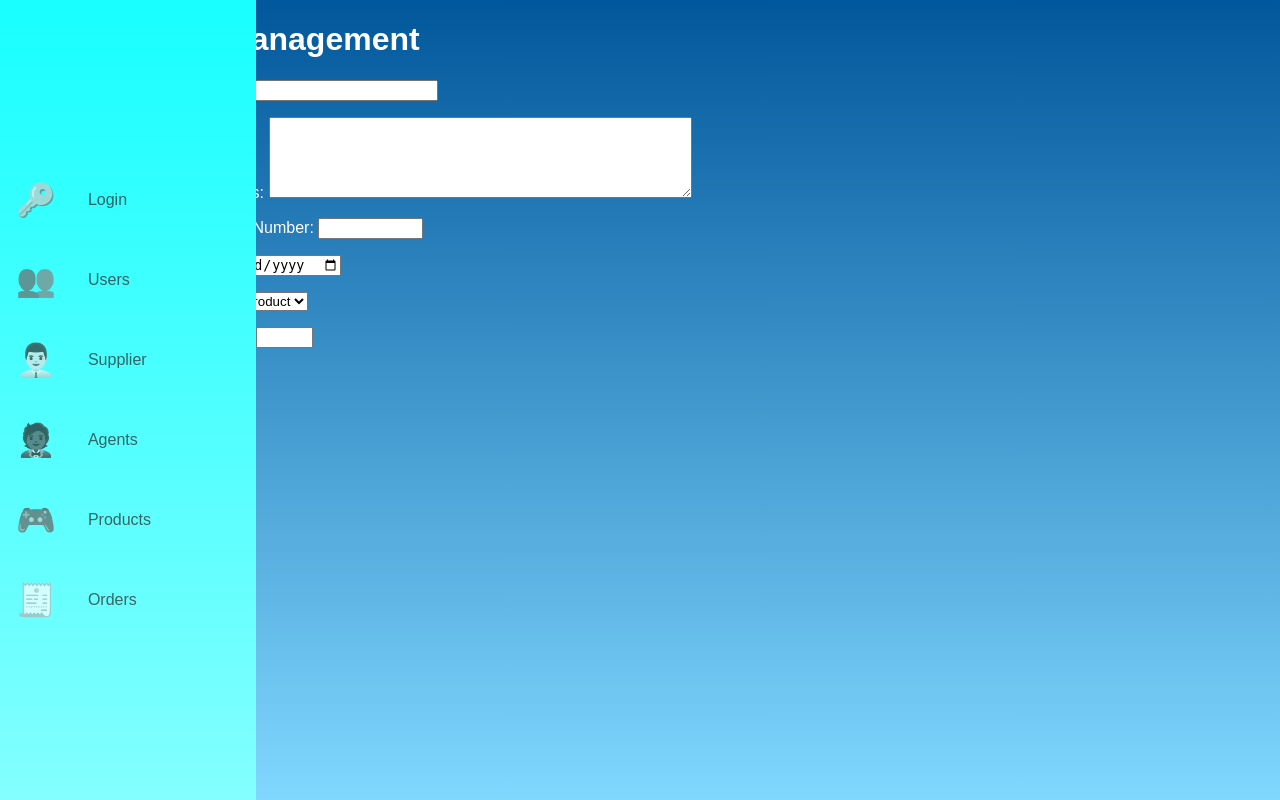
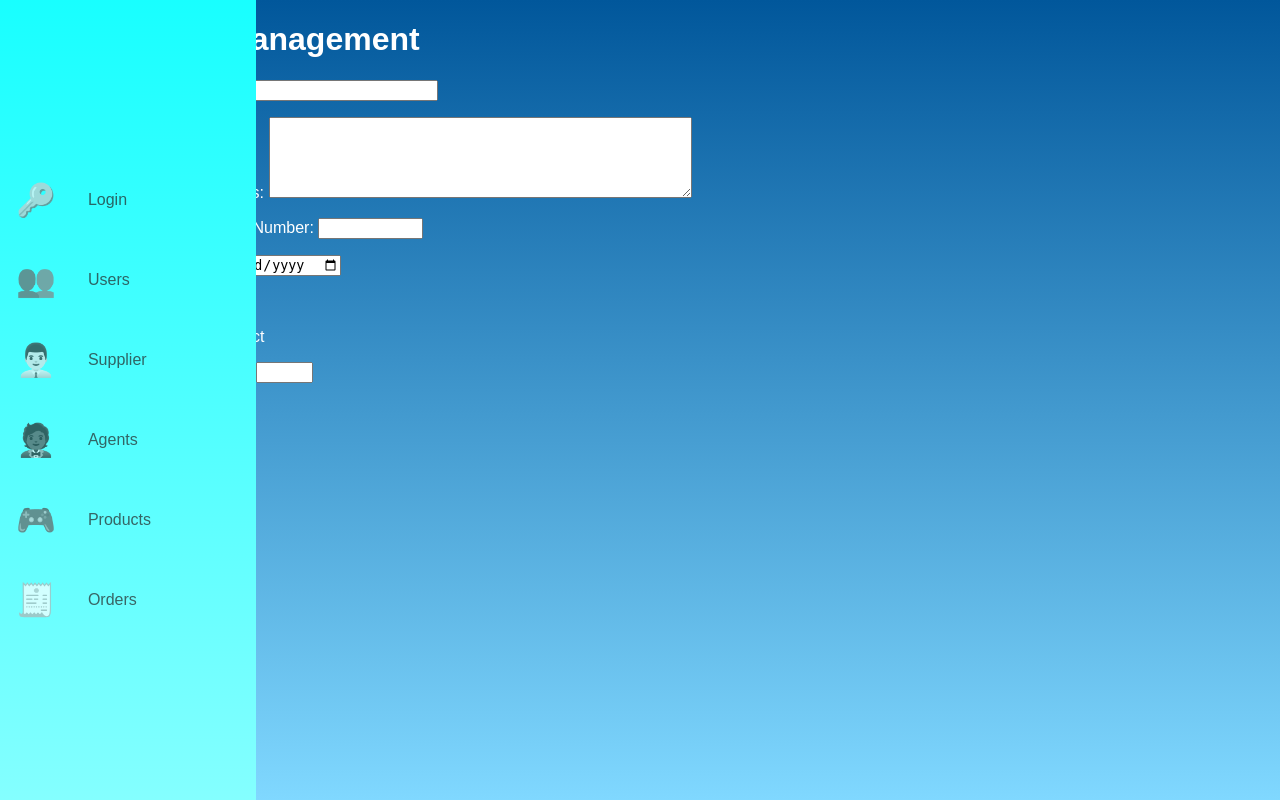
Before and after one commit to Pythoenixx/ProjectPhp, a PHP site: page /Order.php in a window 1280 px wide. Run offline with PHP 8.4, Linux system fonts and the light colour scheme; the visitor is signed in with stand-in values (Sample User, id 1); tables that the repository leaves empty or names only in its code hold one stand-in row (values such as "Sample post").

Commit message:
addtocart pt 1

```diff
--- a/Order.php
+++ b/Order.php
@@ -10,7 +10,6 @@ include('./includes/header.html');
 <body>
 <h1>Order Management</h1>
 <form action="Order.php" method="post">
-
 
     <?php
     require_once('mysqli.php');
@@ -26,14 +25,12 @@ include('./includes/header.html');
     }
     ?>
 
-
     <p>Customer Name: <input type="text" name="customerName" size="20" maxlength="40" value="<?php if (isset($_POST['customerName'])) echo $_POST['customerName']; ?>"></p>
     <p>Customer.Address: <textarea name="customerAddress" rows="5" cols="50"><?php if (isset($_POST['customerAddress'])) echo $_POST['customerAddress']; ?></textarea></p>
     <p>Customer Phone Number: <input type="text" name="customerPhone" size='10' maxlength='15' value="<?php if (isset($_POST['customerPhone'])) echo $_POST['customerPhone']; ?>"></p>
     <p>Order Date: <input type="date" name="date" size="4" maxlength="4" value="<?php if (isset($_POST['date'])) echo $_POST['date']; ?>"/></p>
 
-<p>Product:
-<select name="productID">
+    <p>Products:</p>
     <?php
     $productQuery = "SELECT product_id, product_name FROM products";
     $productResult = $dbc->query($productQuery);
@@ -41,14 +38,12 @@ include('./includes/header.html');
     while ($productRow = $productResult->fetch_assoc()) {
         $productId = $productRow['product_id'];
         $productName = $productRow['product_name'];
-        echo "<option value='$productId'>$productName</option>";
+        echo "<label><input type='checkbox' name='productID[]' value='$productId'> $productName</label><br>";
     }
     ?>
-</select>
-</p>
 
     <p>Product Quantity: <input type="text" name="productQuantity" size="4" maxlength="4" value="<?php if (isset($_POST['productQuantity'])) echo $_POST['productQuantity']; ?>"/></p>
-<p><input type="submit" name="submit" value="Submit"/></p>
+    <p><input type="submit" name="submit" value="Add to Cart"/></p>
     <input type="hidden" name="submitted" value="TRUE" />
 
 </form>
@@ -63,7 +58,6 @@ if (isset($_POST['submitted'])) {
 
     // Validate the input
     $errors = array();
-
 
     // Check if the customer name is empty
     if (empty($_POST['customerName'])) {
@@ -89,11 +83,10 @@ if (isset($_POST['submitted'])) {
         $errors[] = "You forgot to enter the date.";
     }
 
-    // Check if the product ID is empty
+    // Check if any products are selected
     if (empty($_POST['productID'])) {
-        $errors[] = "You forgot to select the product.";
+        $errors[] = "You forgot to select any products.";
     }
-
 
     // Check if the product quantity is empty
     if (empty($_POST['productQuantity'])) {
@@ -117,13 +110,15 @@ if (empty($_POST['productQuantity'])) {
             echo '<p class="error">' . $error . '</p>';
         }
     } else {
+        // Loop through the selected product IDs
+        foreach ($_POST['productID'] as $productId) {
             // Check if the product is in stock
             $productQuery = "SELECT * FROM products WHERE product_id = '$productId'";
             $productResult = $dbc->query($productQuery);
             $product = $productResult->fetch_assoc();
 
             // If the product is in stock, create the order
-        if ($product['quantity'] >= $_POST['productQuantity']) {
+            if ($product && $product['quantity'] >= $_POST['productQuantity']) {
                 // Insert the order into the database
                 $customerName = $_POST['customerName'];
                 $customerAddress = $_POST['customerAddress'];
@@ -140,11 +135,11 @@ if (empty($_POST['productQuantity'])) {
                 $updateQuery = "UPDATE products SET quantity = '$newQuantity' WHERE product_id = '$productId'";
                 $dbc->query($updateQuery);
 
-            // Redirect the user to the order list page
-            echo 'Waiting for supplier approval';
+                echo '<p>Order created for product: ' . $product['product_name'] . '</p>';
             } else {
                 echo '<h1>Error!</h1>
-            <p class="error">The product is out of stock. We apologize for any inconvenience.</p>';
+                <p class="error">The product ' . $product['product_name'] . ' is out of stock. We apologize for any inconvenience.</p>';
+            }
         }
     }
 
```
Lines whose indentation alone changed are shown as unchanged.
